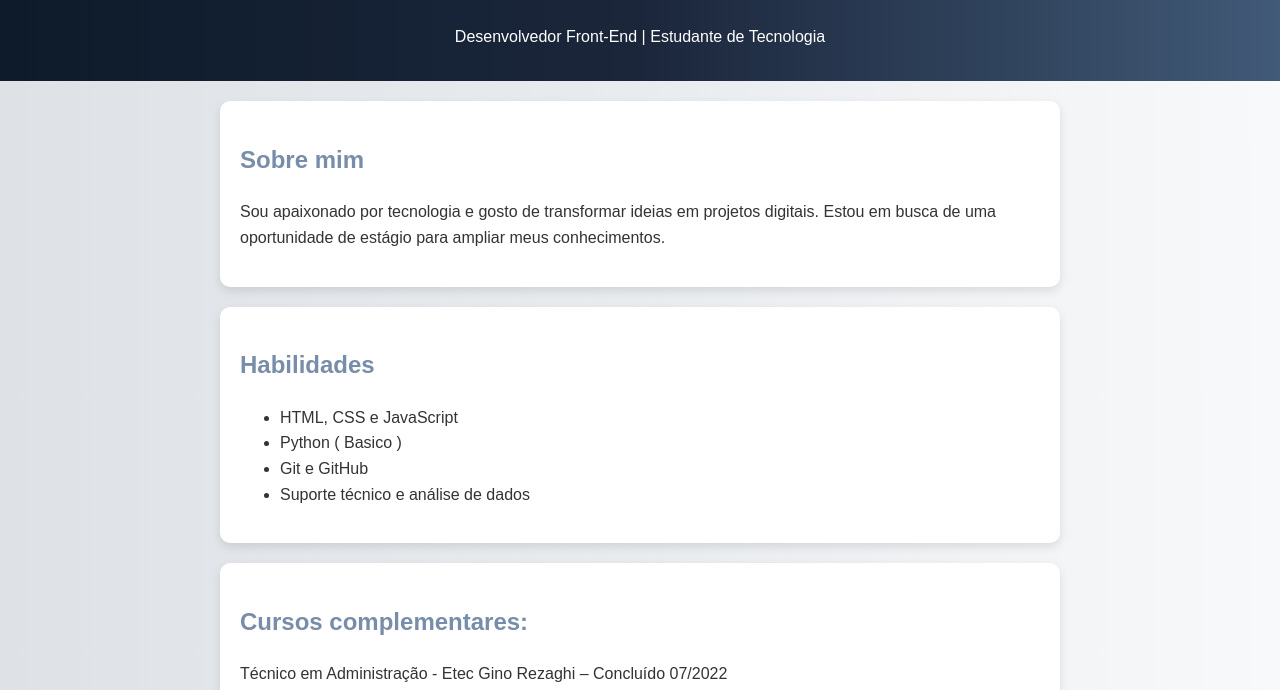
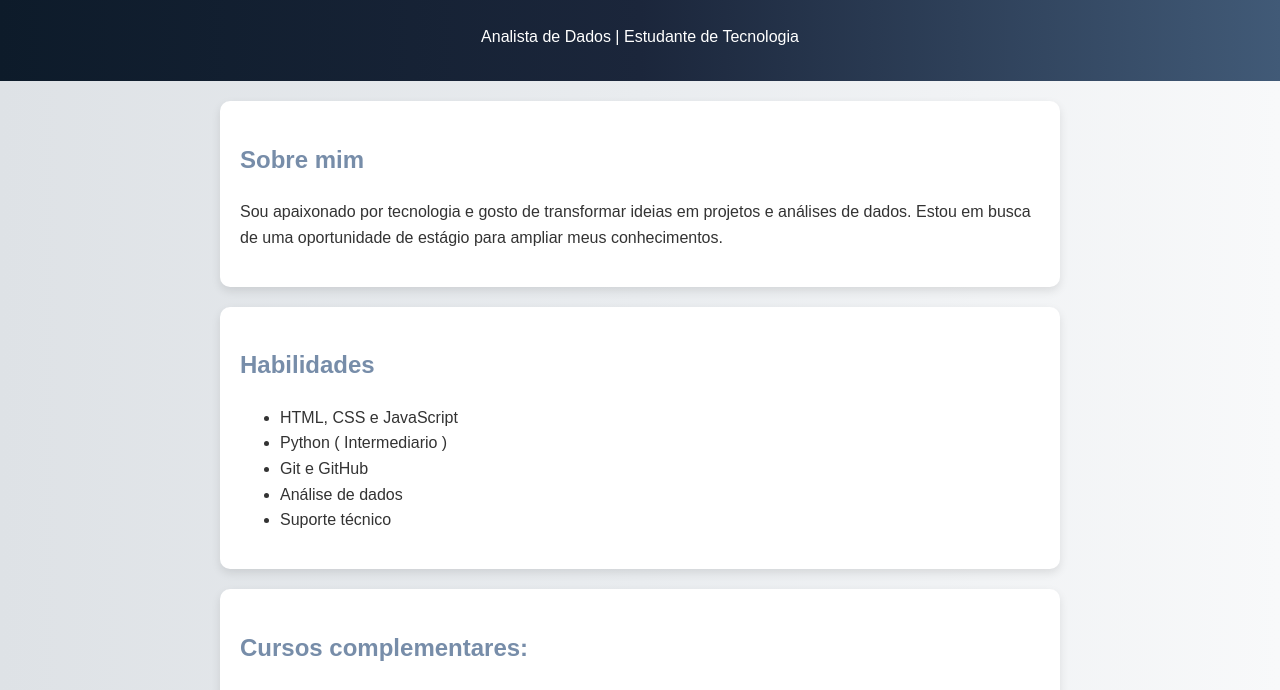
Before and after one commit to otavioteixeira19/Curriculo, a plain HTML site: page index.html in a window 1280 px wide. Shown: the part 110-800 px from the top of the page. Drawn offline with Linux system fonts and the light colour scheme; a web font is replaced by a local one.

Commit message:
atualizando umas informações

```diff
--- a/index.html
+++ b/index.html
@@ -10,21 +10,22 @@
 <body>
   <header>
     <h1>Otávio Teixeira</h1>
-    <p>Desenvolvedor Front-End | Estudante de Tecnologia</p>
+    <p>Analista de Dados | Estudante de Tecnologia</p>
   </header>
 
   <section id="sobre">
     <h2>Sobre mim</h2>
-    <p>Sou apaixonado por tecnologia e gosto de transformar ideias em projetos digitais. Estou em busca de uma oportunidade de estágio para ampliar meus conhecimentos.</p>
+    <p>Sou apaixonado por tecnologia e gosto de transformar ideias em projetos e análises de dados. Estou em busca de uma oportunidade de estágio para ampliar meus conhecimentos.</p>
   </section>
 
   <section id="habilidades">
     <h2>Habilidades</h2>
     <ul>
       <li>HTML, CSS e JavaScript</li>
-      <li>Python ( Basico )</li>
+      <li>Python ( Intermediario )</li>
       <li>Git e GitHub</li>
-      <li>Suporte técnico e análise de dados</li>
+      <li>Análise de dados</li>
+      <li>Suporte técnico</li>
     </ul>
   </section>
   <section>
@@ -52,7 +53,7 @@
   </section>
 
   <footer>
-    <p>© 2025 Otávio Teixeira</p>
+    <p>© 2026 Otávio Teixeira</p>
   </footer>
 </body>
 </html>
```
